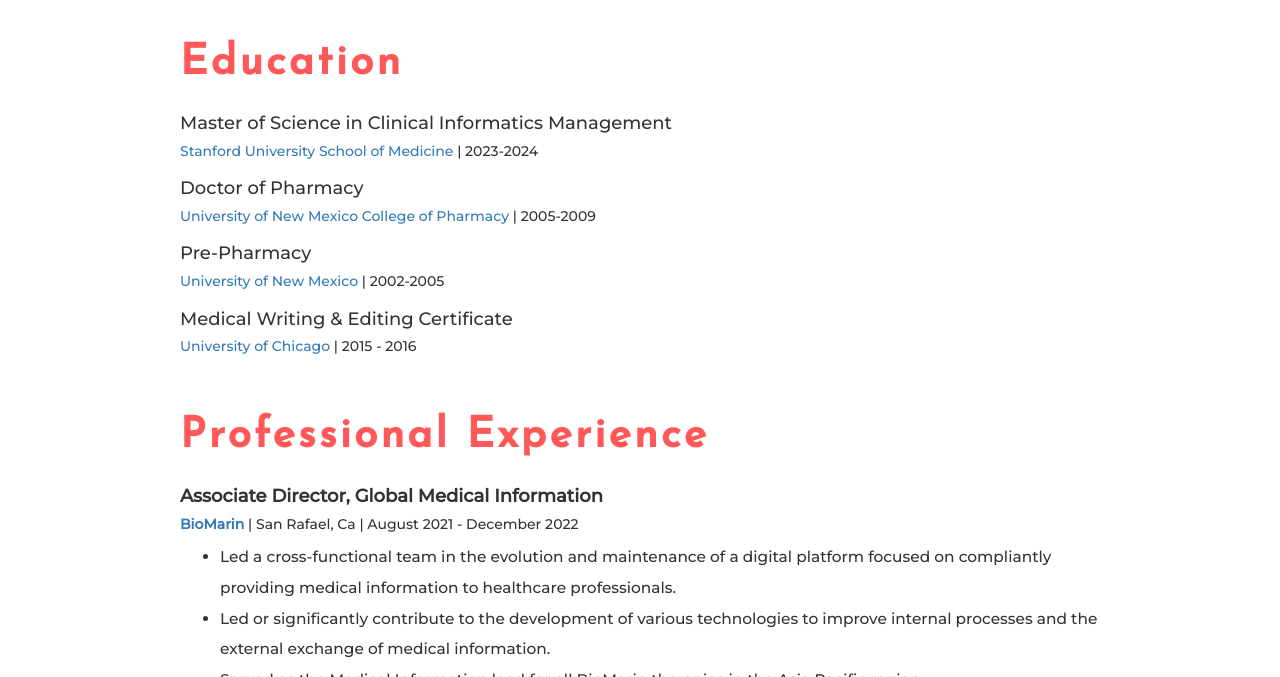
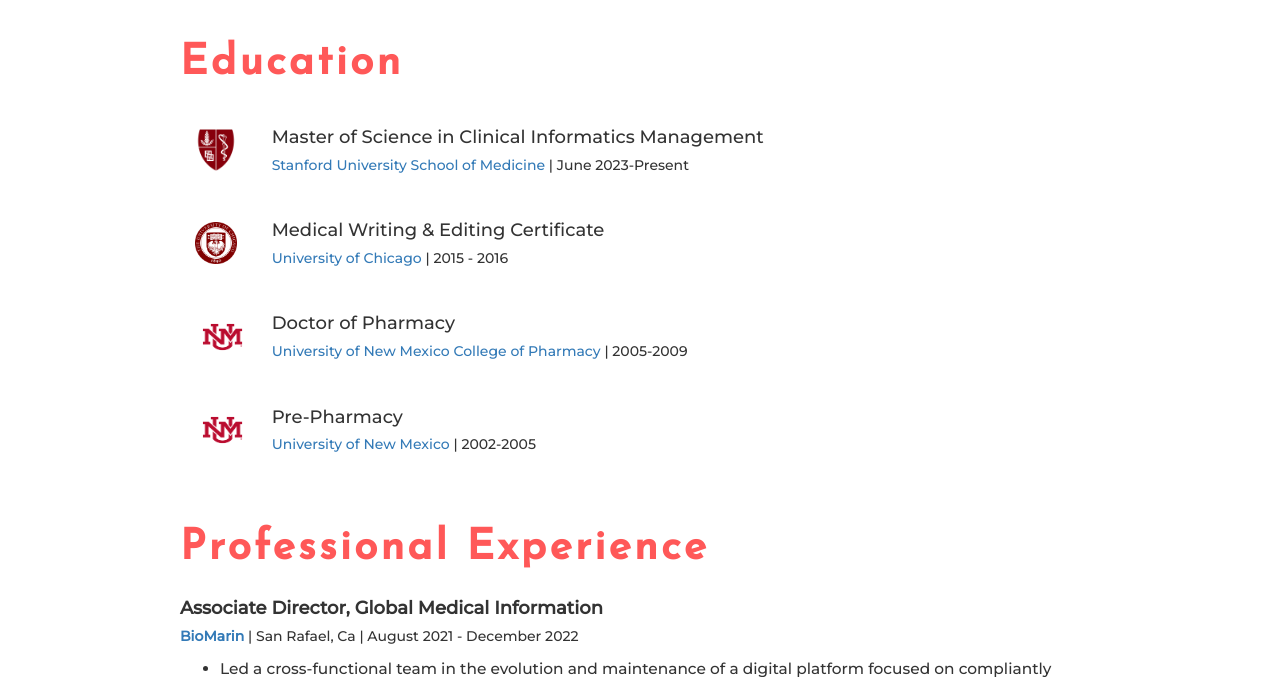
Before and after one commit to phranzia/personalsite, a plain HTML site: page index.html in a window 1280 px wide. Shown: the part 574-1251 px from the top of the page. Drawn offline with nearby package versions, Linux system fonts and the light colour scheme.

Commit message:
Add logos

```diff
--- a/index.html
+++ b/index.html
@@ -111,33 +111,68 @@
                 id = 'education'>
                 <p><strong>Education</strong></p>
             </div>
-            <div class = 'row bottom-spacing'>
+            <div class = 'row education-listing'>
+                <div class='col-md-1'>
+                    <img src = '/static/images/Stanford-logo.png'
+                        class="logos"
+                        alt="Stanford logo"
+                    />
+                </div>
+                <div class='col-md-10'>
                     <h4>Master of Science in Clinical Informatics Management</h4>
                     <h5>
-                    <a href = 'https://med.stanford.edu/' target='_blank'>Stanford University School of Medicine</a> | 2023-2024
+                        <a href = 'https://med.stanford.edu/master-clinical-informatics-management.html' target='_blank'>
+                            Stanford University School of Medicine</a> | June 2023-Present
                     </h5>
                 </div>
-
-            <div class = 'row bottom-spacing'>
-                <h4>Doctor of Pharmacy</h4>
-                <h5>
-                    <a href = 'https://hsc.unm.edu/pharmacy/' target='_blank'>University of New Mexico College of Pharmacy</a> | 2005-2009
-                </h5>
             </div>
 
-            <div class = 'row bottom-spacing'>
-                <h4>Pre-Pharmacy</h4>
-                <h5>
-                    <a href = 'https://www.unm.edu/' target='_blank'>University of New Mexico</a> | 2002-2005
-                </h5>
+            <div class = 'row education-listing'>
+                <div class='col-md-1'>
+                    <img src = '/static/images/uchicago-logo.png'
+                        class="logos"
+                        alt="University of Chicago logo"
+                    />
                 </div>
-
-            <div class = 'row'>
+                <div class='col-md-10'>
                     <h4>Medical Writing & Editing Certificate</h4>
                     <h5>
                         <a href = 'https://grahamschool.uchicago.edu/academic-programs/professional-development/medical-writing-and-editing' target='_blank'>
                             University of Chicago</a> | 2015 - 2016
                     </h5>
+                </div>
+            </div>
+
+            <div class = 'row education-listing'>
+                <div class='col-md-1'>
+                    <img src = '/static/images/UNM-logo.png'
+                        class="logos"
+                        alt="UNM logo"
+                    />
+                </div>
+                <div class='col-md-10'>
+                    <h4>Doctor of Pharmacy</h4>
+                    <h5>
+                        <a href = 'https://hsc.unm.edu/pharmacy/' target='_blank'>
+                        University of New Mexico College of Pharmacy</a> | 2005-2009
+                    </h5>
+                </div>
+            </div>
+
+            <div class = 'row education-listing'>
+                <div class='col-md-1'>
+                    <img src = '/static/images/UNM-logo.png'
+                        class="logos"
+                        alt="UNM logo"
+                    />
+                </div>
+                <div class='col-md-10'>
+                    <h4>Pre-Pharmacy</h4>
+                    <h5>
+                        <a href = 'https://www.unm.edu/' target='_blank'>
+                        University of New Mexico</a> | 2002-2005
+                    </h5>
+                </div>
             </div>
 
       <!-- <div class = 'row'
```
Also changed, not shown: static/images/Stanford-logo.png (added), static/images/uchicago-logo.png (added), static/images/unm-logo.png (added). Lines whose indentation alone changed are shown as unchanged.
